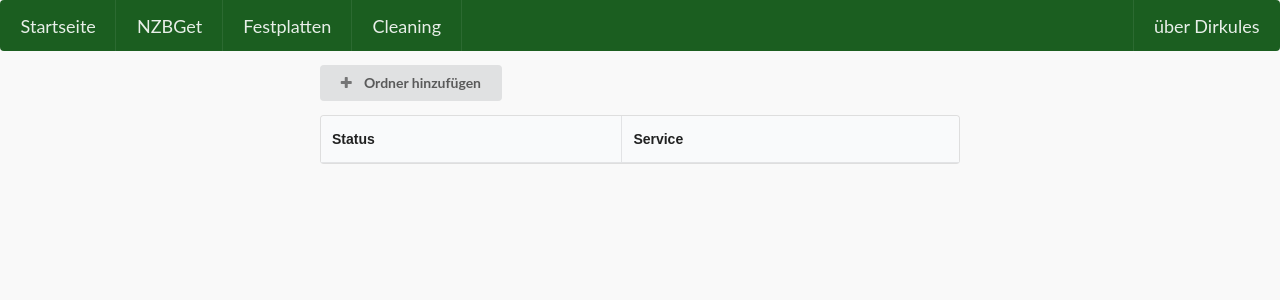
After one commit to technikamateur/dirkules, a Flask app: page /cleaning in a window 1280 px wide. The commit adds this page. Shown: the top 300 px of the page. Run offline with Flask 2, Linux system fonts and the light colour scheme; lists and menus that the app fills with data are empty.

Commit message:
prepared cleaning interface

```diff
--- a/dirkules/driveManagement/autoclean.py
+++ b/dirkules/driveManagement/autoclean.py
@@ -21,8 +21,9 @@ def autoclean():
         out, err = find.communicate()
         if "/" not in out:
             for element in out:
-                db.session.add(Cleaning(element))
-            db.session.commit()
+                pass
+                #db.session.add(Cleaning(element))
+            #db.session.commit()
         # remove all empty folders
         subprocess.run(
             "find \"" + path + "\" -type d -empty -exec rmdir {} +",
--- a/dirkules/templates/base.html
+++ b/dirkules/templates/base.html
@@ -17,6 +17,7 @@
     <a class="item" href="{{ url_for('index') }}">Startseite</a>
     <a class="item" href="/nzbget">NZBGet</a>
     <a class="item" href="{{ url_for('drives') }}">Festplatten</a>
+      <a class="item" href="{{ url_for('cleaning') }}">Cleaning</a>
     <div class="right menu">
       <a class="ui item" href="{{ url_for('about') }}">über Dirkules</a>
     </div>
--- /dev/null
+++ b/dirkules/templates/cleaning.html
@@ -0,0 +1,35 @@
+{% extends "base.html" %}
+{% block title %}Dashboard{% endblock %}
+{% block head %}
+{{ super() }}
+{% endblock %}
+{% block body %}
+<div class="tablebox">
+    <a href="{{ url_for('add_cleaning') }}">
+        <div class="ui button">
+            <i class="plus icon"></i> Ordner hinzufügen
+        </div>
+    </a>
+  <table class="ui celled table">
+    <thead>
+      <tr>
+        <th>Status</th>
+        <th>Service</th>
+      </tr>
+    </thead>
+
+    <tbody>
+      {% for key in service %}
+      <tr>
+        {% if service[key] %}
+        <td><i class="check circle icon"></i></td>
+        {% else %}
+        <td><i class="times circle icon"></i></td>
+        {% endif %}
+        <td>{{ key }}</td>
+      </tr>
+      {% endfor %}
+    </tbody>
+  </table>
+</div>
+{% endblock %}
--- a/dirkules/views.py
+++ b/dirkules/views.py
@@ -1,4 +1,4 @@
-from flask import Flask, render_template
+from flask import Flask, render_template, redirect
 from dirkules import app
 import dirkules.driveManagement.driveController as drico
 import dirkules.serviceManagement.serviceManager as servMan
@@ -32,3 +32,11 @@ def partitions(part):
     part = part.replace("_", "/")
     parts = drico.getPartitions(part)
     return render_template('partitions.html', parts=parts)
+
+@app.route('/cleaning', methods=['GET'])
+def cleaning():
+    return render_template('cleaning.html')
+
+@app.route('/add_cleaning', methods=['GET'])
+def add_cleaning():
+        return redirect('/')
```
Also changed, not shown: dirkules/models.py (+5 -3 lines).
